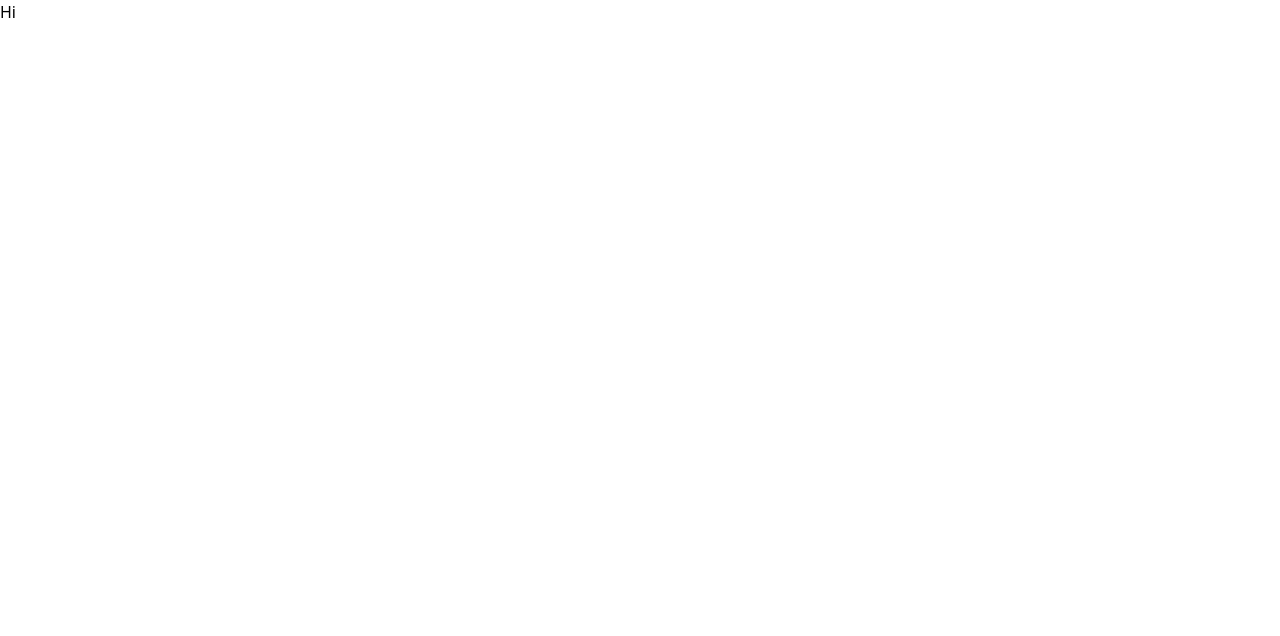
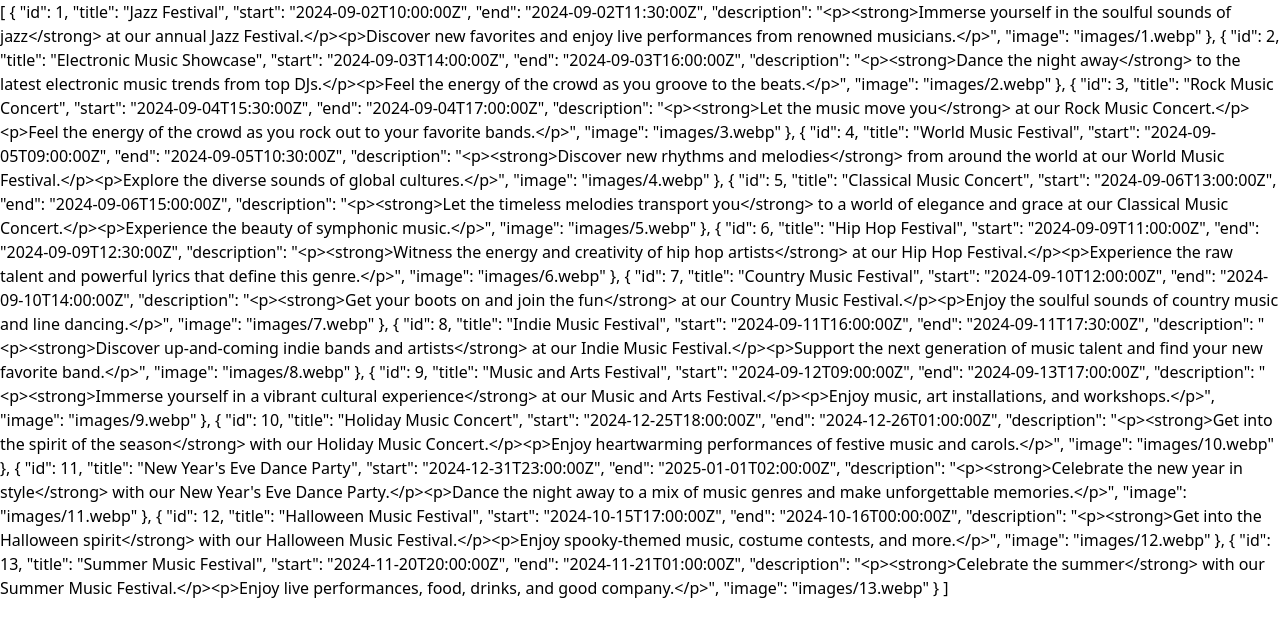
Before and after one commit to robertomiguez/ticketpass-test, a Vue app: page / in a window 1280 px wide. Shown: the top 636 px of the page. Built offline with nearby package versions, Linux system fonts and the light colour scheme.

Commit message:
add api service to fetch events data Fixes #1

```diff
--- a/src/App.vue
+++ b/src/App.vue
@@ -1,6 +1,7 @@
 <script setup lang="ts">
+import EventsList from '@/pages/EventsList.vue';
 </script>
 
 <template>
-  <div>Hi</div>
+  <EventsList />
 </template>
--- /dev/null
+++ b/src/data/events-data.json
@@ -0,0 +1,106 @@
+[
+    {
+        "id": 1,
+        "title": "Jazz Festival",
+        "start": "2024-09-02T10:00:00Z",
+        "end": "2024-09-02T11:30:00Z",
+        "description": "<p><strong>Immerse yourself in the soulful sounds of jazz</strong> at our annual Jazz Festival.</p><p>Discover new favorites and enjoy live performances from renowned musicians.</p>",
+        "image": "images/1.webp"
+    },
+    {
+        "id": 2,
+        "title": "Electronic Music Showcase",
+        "start": "2024-09-03T14:00:00Z",
+        "end": "2024-09-03T16:00:00Z",
+        "description": "<p><strong>Dance the night away</strong> to the latest electronic music trends from top DJs.</p><p>Feel the energy of the crowd as you groove to the beats.</p>",
+        "image": "images/2.webp"
+    },
+    {
+        "id": 3,
+        "title": "Rock Music Concert",
+        "start": "2024-09-04T15:30:00Z",
+        "end": "2024-09-04T17:00:00Z",
+        "description": "<p><strong>Let the music move you</strong> at our Rock Music Concert.</p><p>Feel the energy of the crowd as you rock out to your favorite bands.</p>",
+        "image": "images/3.webp"
+    },
+    {
+        "id": 4,
+        "title": "World Music Festival",
+        "start": "2024-09-05T09:00:00Z",
+        "end": "2024-09-05T10:30:00Z",
+        "description": "<p><strong>Discover new rhythms and melodies</strong> from around the world at our World Music Festival.</p><p>Explore the diverse sounds of global cultures.</p>",
+        "image": "images/4.webp"
+    },
+    {
+        "id": 5,
+        "title": "Classical Music Concert",
+        "start": "2024-09-06T13:00:00Z",
+        "end": "2024-09-06T15:00:00Z",
+        "description": "<p><strong>Let the timeless melodies transport you</strong> to a world of elegance and grace at our Classical Music Concert.</p><p>Experience the beauty of symphonic music.</p>",
+        "image": "images/5.webp"
+    },
+    {
+        "id": 6,
+        "title": "Hip Hop Festival",
+        "start": "2024-09-09T11:00:00Z",
+        "end": "2024-09-09T12:30:00Z",
+        "description": "<p><strong>Witness the energy and creativity of hip hop artists</strong> at our Hip Hop Festival.</p><p>Experience the raw talent and powerful lyrics that define this genre.</p>",
+        "image": "images/6.webp"
+    },
+    {
+        "id": 7,
+        "title": "Country Music Festival",
+        "start": "2024-09-10T12:00:00Z",
+        "end": "2024-09-10T14:00:00Z",
+        "description": "<p><strong>Get your boots on and join the fun</strong> at our Country Music Festival.</p><p>Enjoy the soulful sounds of country music and line dancing.</p>",
+        "image": "images/7.webp"
+    },
+    {
+        "id": 8,
+        "title": "Indie Music Festival",
+        "start": "2024-09-11T16:00:00Z",
+        "end": "2024-09-11T17:30:00Z",
+        "description": "<p><strong>Discover up-and-coming indie bands and artists</strong> at our Indie Music Festival.</p><p>Support the next generation of music talent and find your new favorite band.</p>",
+        "image": "images/8.webp"
+    },
+    {
+        "id": 9,
+        "title": "Music and Arts Festival",
+        "start": "2024-09-12T09:00:00Z",
+        "end": "2024-09-13T17:00:00Z",
+        "description": "<p><strong>Immerse yourself in a vibrant cultural experience</strong> at our Music and Arts Festival.</p><p>Enjoy music, art installations, and workshops.</p>",
+        "image": "images/9.webp"
+    },
+    {
+        "id": 10,
+        "title": "Holiday Music Concert",
+        "start": "2024-12-25T18:00:00Z",
+        "end": "2024-12-26T01:00:00Z",
+        "description": "<p><strong>Get into the spirit of the season</strong> with our Holiday Music Concert.</p><p>Enjoy heartwarming performances of festive music and carols.</p>",
+        "image": "images/10.webp"
+    },
+    {
+        "id": 11,
+        "title": "New Year's Eve Dance Party",
+        "start": "2024-12-31T23:00:00Z",
+        "end": "2025-01-01T02:00:00Z",
+        "description": "<p><strong>Celebrate the new year in style</strong> with our New Year's Eve Dance Party.</p><p>Dance the night away to a mix of music genres and make unforgettable memories.</p>",
+        "image": "images/11.webp"
+    },
+    {
+        "id": 12,
+        "title": "Halloween Music Festival",
+        "start": "2024-10-15T17:00:00Z",
+        "end": "2024-10-16T00:00:00Z",
+        "description": "<p><strong>Get into the Halloween spirit</strong> with our Halloween Music Festival.</p><p>Enjoy spooky-themed music, costume contests, and more.</p>",
+        "image": "images/12.webp"
+    },
+    {
+        "id": 13,
+        "title": "Summer Music Festival",
+        "start": "2024-11-20T20:00:00Z",
+        "end": "2024-11-21T01:00:00Z",
+        "description": "<p><strong>Celebrate the summer</strong> with our Summer Music Festival.</p><p>Enjoy live performances, food, drinks, and good company.</p>",
+        "image": "images/13.webp"
+    }
+]
--- /dev/null
+++ b/src/pages/EventsList.vue
@@ -0,0 +1,17 @@
+<template>
+  <div>{{ events }}</div>
+</template>
+
+<script setup lang="ts">
+import { ref } from 'vue';
+import { getEvents } from '@/services/EventService';
+import type { Event as EventType } from '@/types/Event';
+
+const events = ref<EventType[]>([]);
+const fetchEvents = async () => {
+  const fetchedEvents = await getEvents();
+  events.value = fetchedEvents;
+};
+
+fetchEvents();
+</script>
--- /dev/null
+++ b/src/services/EventService.ts
@@ -0,0 +1,10 @@
+import eventsData from '@/data/events-data.json' assert { type: 'json' };
+import type { Event } from '@/types/Event';
+
+export const getEvents = (): Promise<Event[]> => {
+  return new Promise(resolve => {
+    setTimeout(() => {
+      resolve(eventsData);
+    }, 300); // Simulate network delay
+  });
+};
--- /dev/null
+++ b/src/types/Event.ts
@@ -0,0 +1,9 @@
+export interface Event {
+  id: number;
+  title: string;
+  start: string;
+  end: string;
+  description: string;
+  image: string;
+  price?: number;
+}
```
